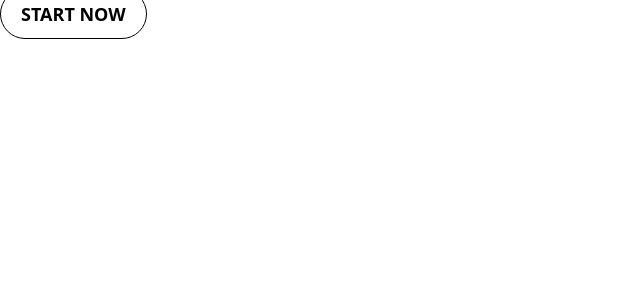
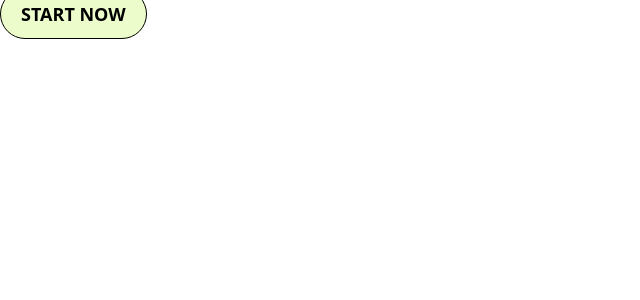
Before and after one commit to mysorf-9239/project1-v1-next-ts, a Next.js app: page / in a window 1280 px wide. Shown: the top 300 px of the page, without its empty margins (0-640 px from the left). Built offline with nearby package versions, Linux system fonts and the light colour scheme.

Commit message:
fix: tailwindcss

```diff
--- a/tailwind.config.ts
+++ b/tailwind.config.ts
@@ -1,16 +1,20 @@
 import type { Config } from "tailwindcss";
+import colors from 'tailwindcss/colors';
 
 export default {
   content: [
     "./pages/**/*.{js,ts,jsx,tsx,mdx}",
     "./components/**/*.{js,ts,jsx,tsx,mdx}",
     "./app/**/*.{js,ts,jsx,tsx,mdx}",
+    "./lib/**/*.{js,ts,jsx,tsx,mdx}",
   ],
   theme: {
     extend: {
       colors: {
         background: "var(--background)",
         foreground: "var(--foreground)",
+        primary: colors.lime,
+        secondary: colors.stone,
       },
     },
   },
```
